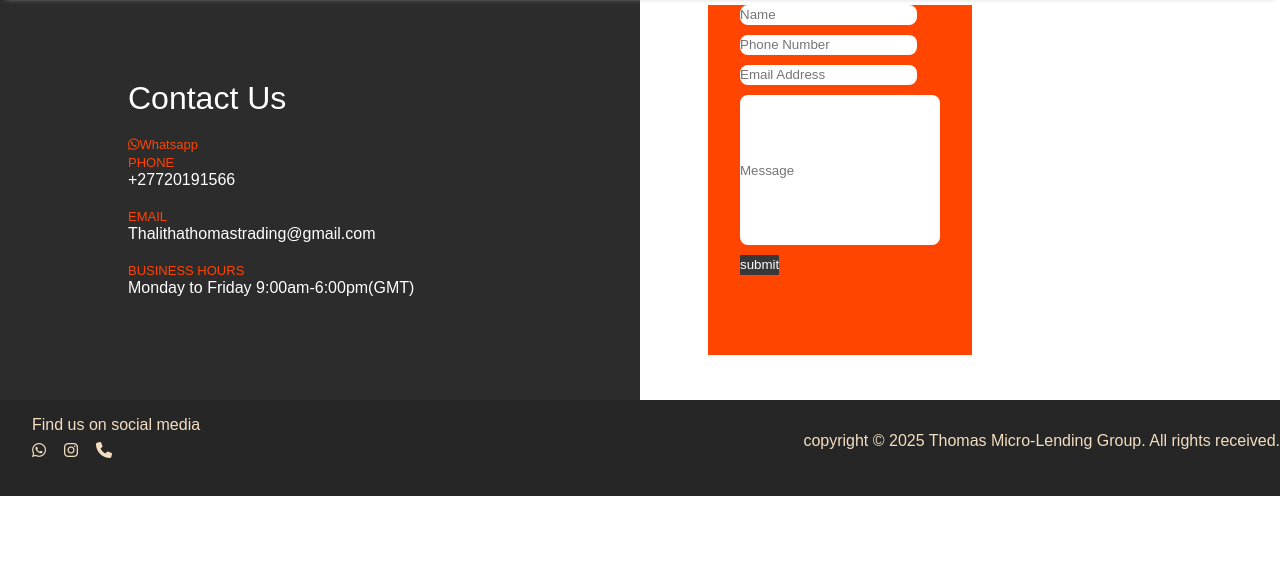
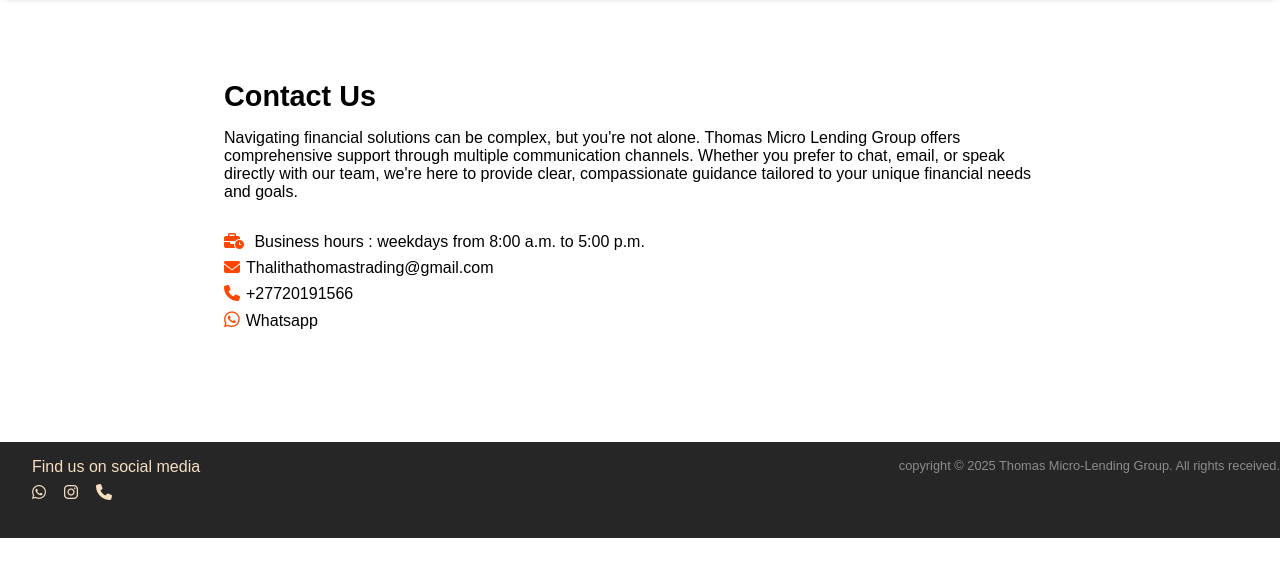
Before and after one commit to ThalithaThomas/Thomas-Micro-lending-group, a Flask app: page /contacts in a window 1280 px wide. Shown: the part 96-673 px from the top of the page. Run offline with Flask 3, Linux system fonts and the light colour scheme.

Commit message:
update contact page

```diff
--- a/static/style.css
+++ b/static/style.css
@@ -213,26 +198,6 @@ textarea {
   border-radius: 8px;
 }
 
-/* Contact form styles */
-
-.contact-details input {
-  margin-bottom: 10px;
-  line-height: 20px;
-  border: none;
-}
-
-.contact-details #message {
-  width: 200px;
-  height: 150px;
-}
-
-.contact-details button {
-  background-color: rgb(57, 56, 56);
-  line-height: 20px;
-  color: white;
-  border: none;
-  border-radius: 1px;
-}
 /* layout.css - Layout containers and structural elements */
 
 /* Container Styles */
@@ -305,16 +270,18 @@ textarea {
   flex-direction: row;
   justify-content: space-between;
 }
-.footer p {
+.footer h2 {
   text-align: left;
   font-size: 1rem;
   padding: 1rem 0rem 0rem 2rem;
   color: rgb(243, 222, 193);
   font-weight: 530;
 }
-#footer {
-  color: rgb(243, 222, 193);
+
+.footer p {
+  color: rgb(141, 140, 140);
   padding: 1rem 0rem 0rem 2rem;
+  font-size: 0.8rem;
 }
 .contact {
   display: flex;
@@ -332,57 +299,6 @@ textarea {
 }
 
 /* Contact Container Styles */
-.contact-container {
-  background-color: rgba(22, 22, 23, 0.903);
-  color: white;
-  width: 50%;
-  height: 50vh;
-  padding: 80px;
-  text-align: start;
-  padding-left: 10%;
-  padding-bottom: 7%;
-}
-
-.contact-container a {
-  color: orangered;
-  font-size: small;
-}
-
-#contact-container {
-  color: white;
-}
-
-.contact-container h1 {
-  font-weight: normal;
-  font-size: 2em;
-  text-align: start;
-}
-
-.contact-container li {
-  justify-content: center;
-}
-
-/* Contact Details layout */
-.contact-details {
-  background-color: orangered;
-  width: 30%;
-  height: 50%;
-  display: flex;
-  padding-bottom: 80px;
-  justify-content: center;
-  align-items: center;
-  margin-top: -50%;
-}
-
-/* Box and Vision Styles */
-.box {
-  position: relative;
-  display: flex;
-  justify-content: center;
-  align-items: center;
-  margin-left: 400px;
-}
-
 .body {
   background-image: url(./images/happyw.webp);
   background-repeat: no-repeat;
@@ -424,29 +377,44 @@ textarea {
   justify-content: center;
   text-align: center;
 }
-
-.item-box1 {
-  max-width: 60%;
-  margin-left: 3rem;
+/*contact page styles*/
+.contact-section {
+  width: 70%;
+  height: auto;
+  display: flex;
+  justify-content: center;
+  align-items: center;
+  margin: 3rem auto;
+  color: black;
+  padding: 2rem;
+}
+.contact-section h1 {
+  font-size: 1.8rem;
+  justify-content: left;
   text-align: left;
-}
-.aboutTmlg {
-  display: flex;
-  flex-direction: column;
-  text-align: left;
-}
-.aboutTmlg li {
   margin-bottom: 1rem;
 }
-.aboutTmlg h1 {
+.contact-section p {
+  font-size: 1rem;
+  margin-bottom: 0.5rem;
+}
+.contact-infoList {
+  font-size: 1rem;
   margin: 2rem 0;
-  text-align: left;
 }
-
-.aboutTmlg h2 {
-  font-size: 1.3rem;
+.contact-infoList a {
+  color: black;
 }
-
+.contact-infoList a i {
+  font-size: large;
+}
+.contact-infoList i {
+  margin-right: 6px;
+  color: orangered;
+}
+.contact-infoList li {
+  margin-right: 4rem;
+}
 /* Registration layout */
 .registration {
   display: flex;
@@ -599,6 +574,22 @@ h1 {
 a {
   color: rgb(243, 222, 193);
   margin-right: 10px;
+}
+/* Select element styling */
+select {
+  border-radius: 4px;
+  padding: 3px 1px;
+  border: 1px solid rgb(199, 199, 201);
+}
+
+/* Select on focus/hover */
+select:hover,
+select:focus {
+  border-color: #888;
+  outline: none;
+}
+input {
+  outline: none;
 }
 
 /* Utility classes for common elements */
--- a/templates/base.html
+++ b/templates/base.html
@@ -93,7 +93,7 @@
     <!-- footer Section -->
     <div class="footer">
         <div>
-      <p>Find us on social media</p>
+      <h2>Find us on social media</h2>
       <ul class="contact">
         <li id="contact">
           <a href="https://wa.me/0720191566">
--- a/templates/contact.html
+++ b/templates/contact.html
@@ -1,90 +1,40 @@
 {% extends "base.html" %} {% block title %}Contact Us - Thomas Micro-Lending
 Group{% endblock %} {% block content %}
-<div class="contact-container">
+<section class="contact-section">
+<div class="contact-info">
   <h1>Contact Us</h1>
-  <br />
+    <p>
+      Navigating financial solutions can be complex, but you're not alone.
+      Thomas Micro Lending Group offers comprehensive support through multiple
+      communication channels. Whether you prefer to chat, email, or speak
+      directly with our team, we're here to provide clear, compassionate
+      guidance tailored to your unique financial needs and goals.
+    </p>
+<ul class="contact-infoList">
   <li>
+  <p><i class="fa-solid fa-business-time"></i> Business hours : weekdays from 8:00 a.m. to 5:00 p.m.</p>
+
+  </li>
+    <li>
+
+    <p><i class="fa-solid fa-envelope"></i>Thalithathomastrading@gmail.com</p>
+  </li>
+   <li>
+
+    <p>  <i class="fa-solid fa-phone"></i>+27720191566</p>
+  </li><li>
     <a href="https://wa.me/0720191566">
       <i class="fa-brands fa-whatsapp"></i>Whatsapp
-    </a>
+    </a></li>
   </li>
-  <li>
-    <a href="#">PHONE</a>
-  </li>
-  <li>+27720191566</li>
-  <br />
-  <li>
-    <a href="#">EMAIL</a>
-  </li>
-  <li>Thalithathomastrading@gmail.com</li>
-  <br />
-  <li>
-    <a href="#">BUSINESS HOURS</a>
-  </li>
-  <li>Monday to Friday 9:00am-6:00pm(GMT)</li>
+
+ </ul>
+
 </div>
 
-<div class="box">
-  <div class="contact-details">
-    <form
-      id="emailForm"
-      onsubmit="return validateEmail()"
-      action="https://formsubmit.co/Thalithaasambo@gmail.com"
-      method="POST"
-    >
-      <ul>
-        <li>
-          <input
-            type="text"
-            id="Firstname"
-            name="Firstname"
-            placeholder="Name"
-          />
-          <br />
 
-          <input
-            type="number"
-            id="number"
-            name="phone-number"
-            placeholder="Phone Number"
-          />
-          <br />
-          <input
-            type="text"
-            id="email"
-            name="email"
-            placeholder="Email Address"
-          />
-          <span id="emailError" class="error"></span>
-          <br />
-          <input
-            type="text"
-            id="message"
-            name="message"
-            placeholder="Message"
-          />
-          <br />
+</div></section>
+{% endblock %} {% block extra_js %}
 
-          <button>submit</button>
-        </li>
-      </ul>
-    </form>
-  </div>
-</div>
-{% endblock %} {% block extra_js %}
-<script>
-  function validateEmail() {
-    const emailInput = document.getElementById("email");
-    const emailError = document.getElementById("emailError");
-    const emailRegex = /^[^\s@]+@[^\s@]+\.[^\s@]+$/;
 
-    if (!emailRegex.test(emailInput.value)) {
-      emailError.textContent = "Please enter a valid email address";
-      return false;
-    }
-
-    emailError.textContent = "";
-    return true;
-  }
-</script>
 {% endblock %}
```
Also changed, not shown: other parts of static/style.css (+152 -53 lines), templates/about.html (+11 -11 lines), templates/personal.html (+38 -28 lines), static/images/loan.JPG (added).
